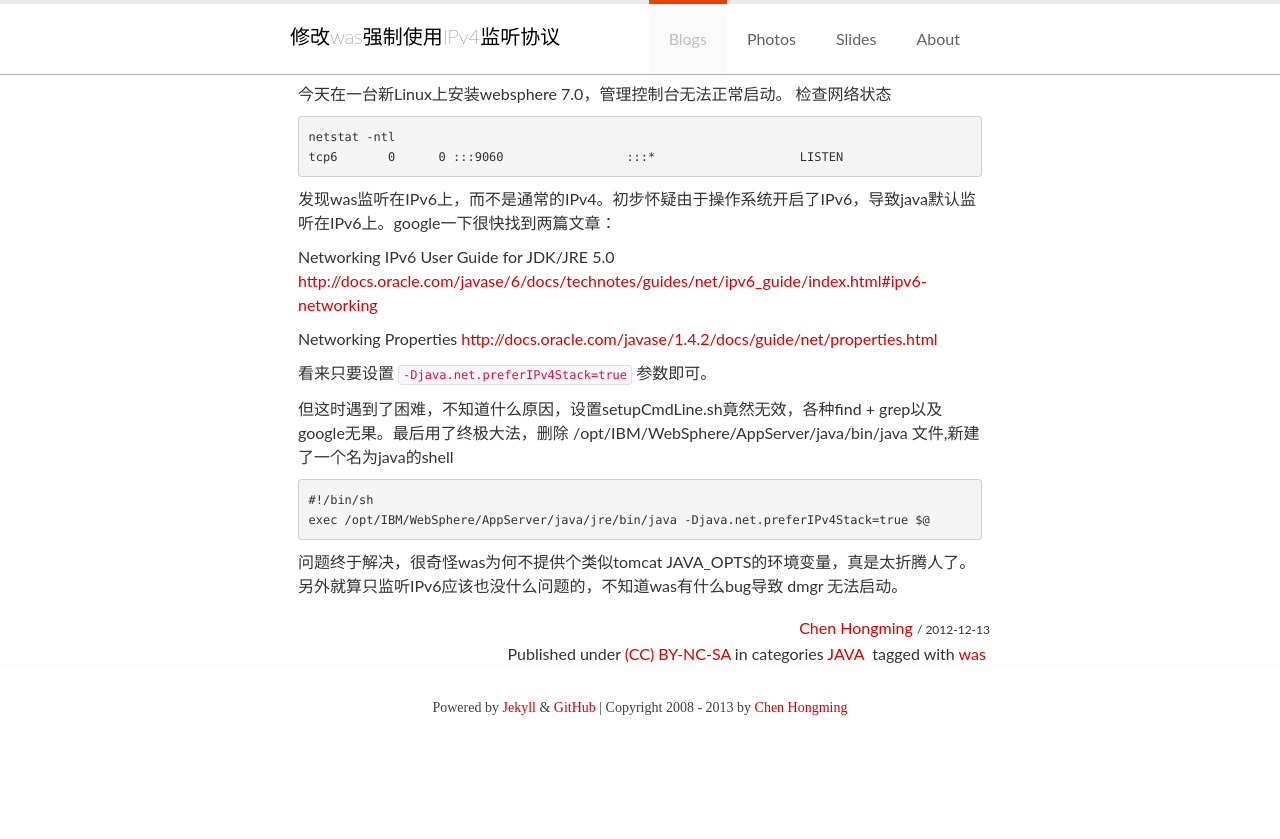
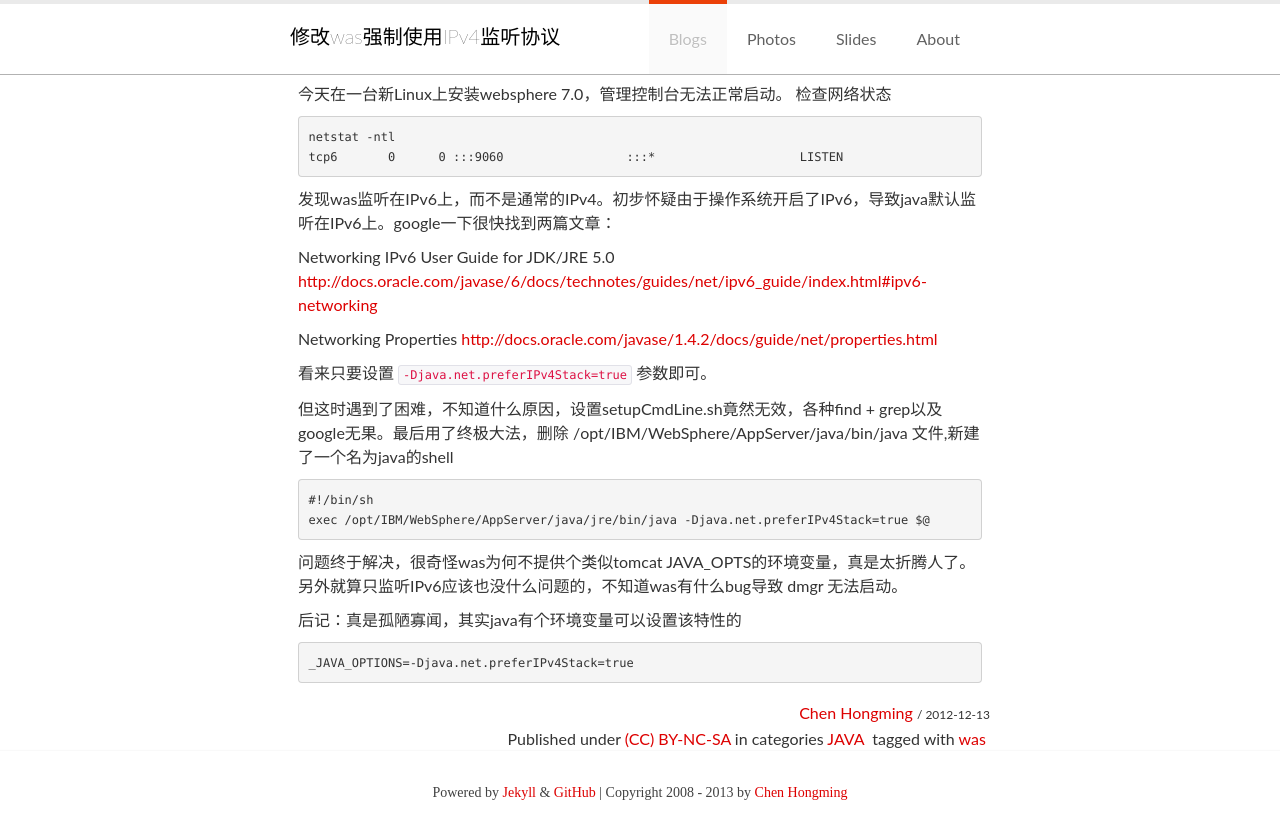
Before and after one commit to chenhm/blog, a Jekyll site: the page built from _posts/2012-12-13-was-ipv4.md, in a window 1280 px wide. Shown: the top 839 px of the page. Built offline with Jekyll 4.4.1, drawn with Linux system fonts in a browser that asks for light colours; nearby versions of some CDN libraries; some web fonts are replaced; library files that are not in the unit come from our copies; Markdown is read by kramdown in place of the engine named in the settings; comment, search, counter and statistics services are not loaded.

Commit message:
Update 2012-12-13-was-ipv4.md

```diff
--- a/_posts/2012-12-13-was-ipv4.md
+++ b/_posts/2012-12-13-was-ipv4.md
@@ -27,3 +27,8 @@
 	exec /opt/IBM/WebSphere/AppServer/java/jre/bin/java -Djava.net.preferIPv4Stack=true $@
 
 问题终于解决，很奇怪was为何不提供个类似tomcat JAVA_OPTS的环境变量，真是太折腾人了。另外就算只监听IPv6应该也没什么问题的，不知道was有什么bug导致 dmgr 无法启动。
+
+
+后记：真是孤陋寡闻，其实java有个环境变量可以设置该特性的
+
+	_JAVA_OPTIONS=-Djava.net.preferIPv4Stack=true
```
